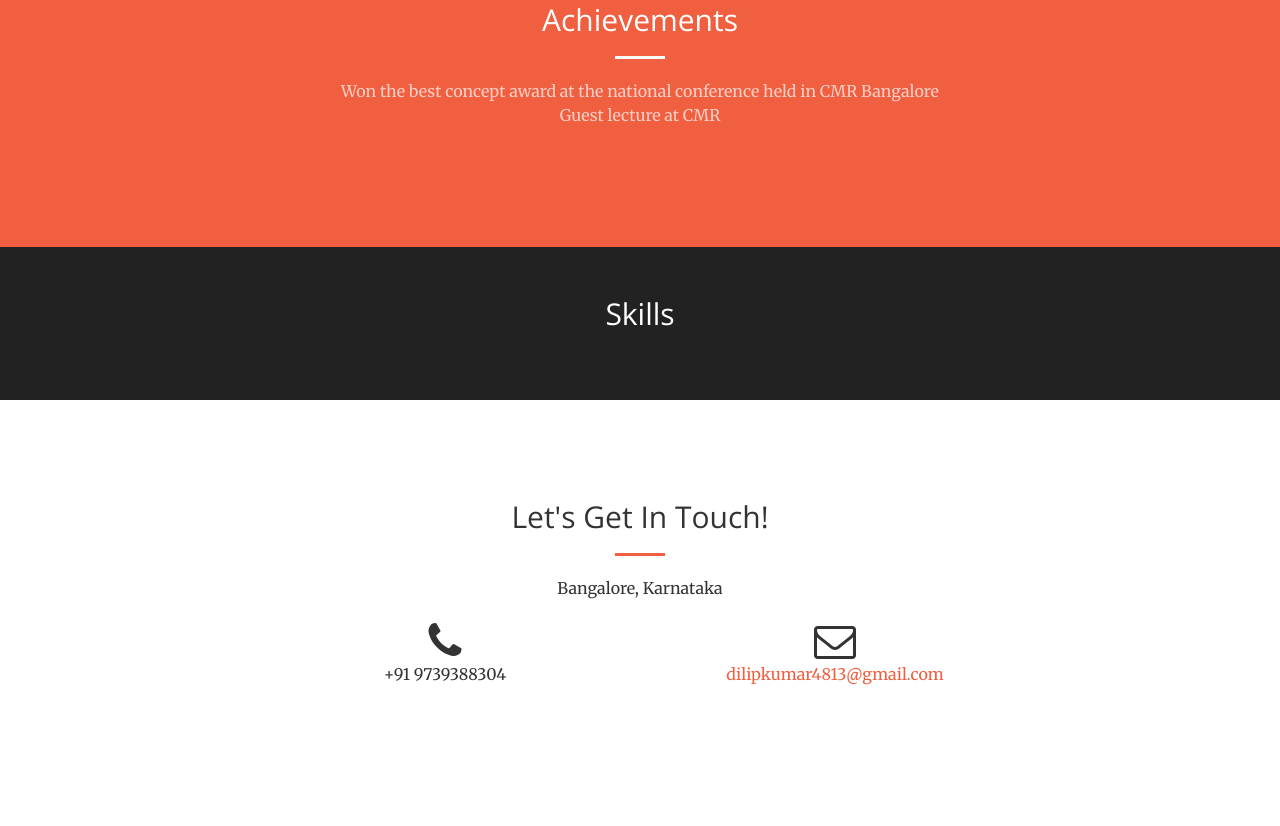
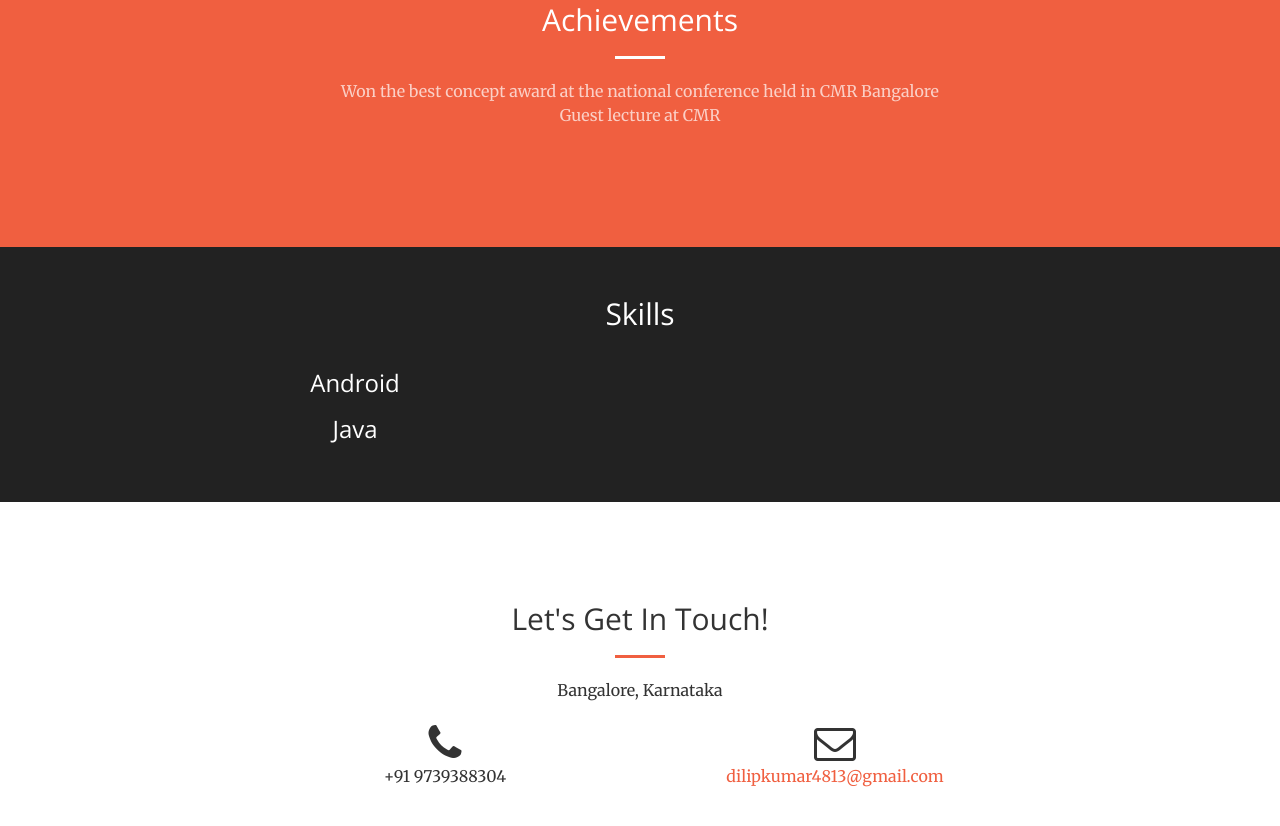
Before and after one commit to dilipkumar4813/dilipkumar4813.github.io, a website: page index.html in a window 1280 px wide. Shown: the part 3146-3972 px from the top of the page. Drawn offline with nearby package versions, Linux system fonts and the light colour scheme.

Commit message:
Skills section

```diff
--- a/index.html
+++ b/index.html
@@ -346,6 +346,12 @@
         <div class="container text-center">
             <div class="call-to-action">
                 <h2>Skills</h2>
+                <div class="col-lg-6 col-md-6 text-center">
+                    <div class="service-box">
+                        <h3>Android</h3>
+                        <h3>Java</h3>
+                    </div>
+                </div>
                 <!--
 <div class="col-lg-3 col-md-6 text-center">
                     <div class="service-box">
```
